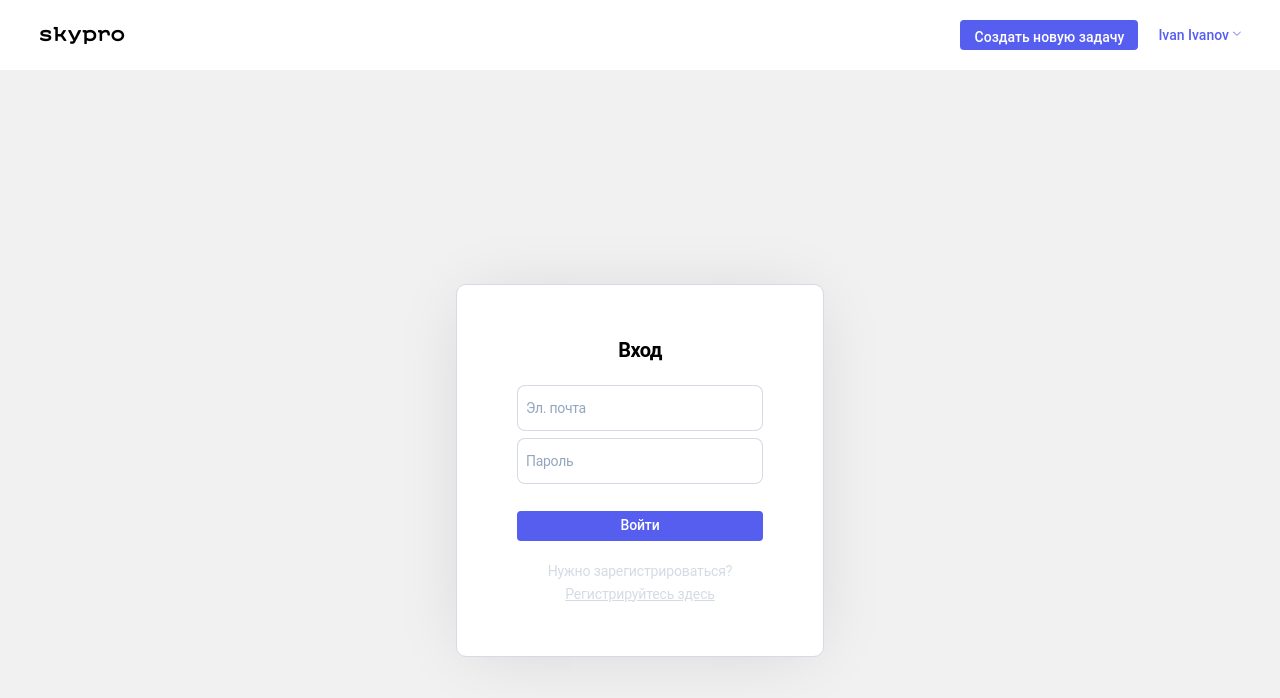
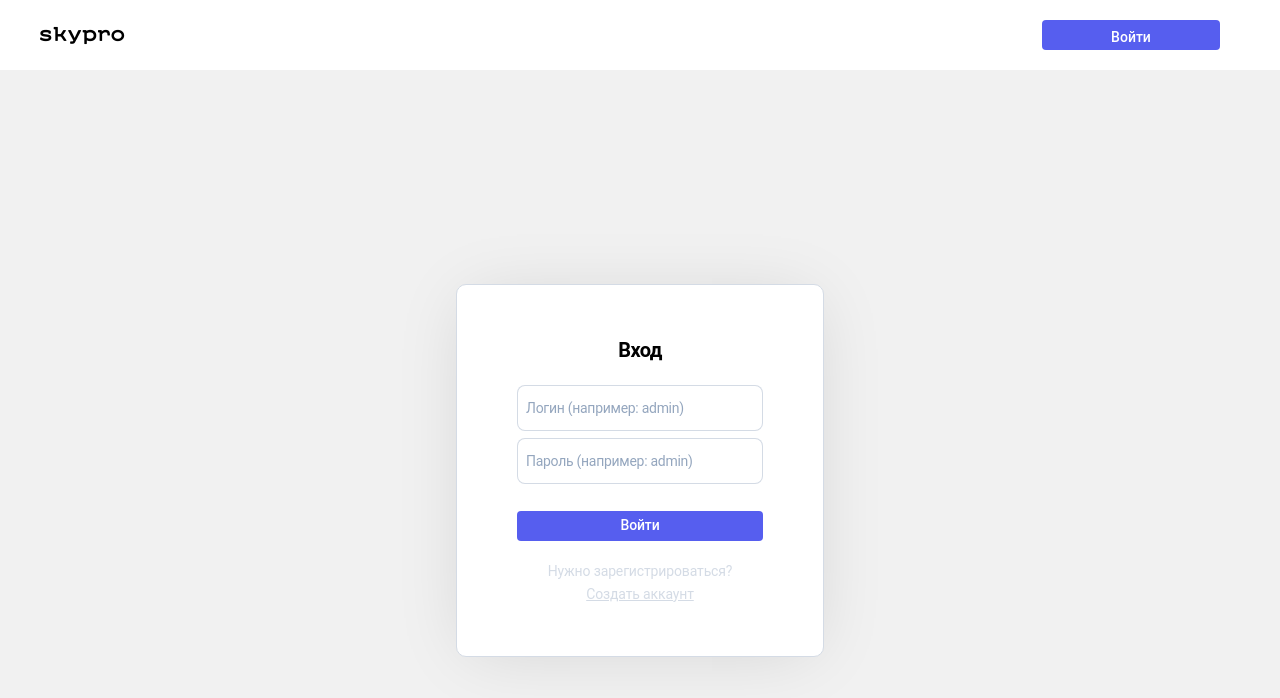
Before and after one commit to BOBERCHICKtg/skypro-kanban, a React (Vite) app: page /sign-in in a window 1280 px wide. Shown: the top 698 px of the page. Built offline with nearby package versions, Linux system fonts and the light colour scheme.

Commit message:
upDate-13.1

```diff
--- a/src/App.jsx
+++ b/src/App.jsx
@@ -1,7 +1,7 @@
+import { useState, useEffect } from "react";
 import { GlobalStyles } from "./GlobalStyles";
 import Header from "./components/Header/Header";
 import Main from "./components/pages/MainPage/MainPage";
-import { useState, useEffect, useCallback } from "react";
 import {
   Wraper,
   PopExit,
@@ -13,9 +13,8 @@ import {
 } from "./App.styles";
 import { Routes, Route, useNavigate, Navigate, Outlet } from "react-router-dom";
 import SignInPage from "./components/pages/SignInPage/SignInPage";
-import PopNewCard from "./components/pages/PopNewCard/PopNewCard";
+import SignUpPage from "./components/pages/SignUpPage/SignUpPage";
 
-// Компонент для защищённых маршрутов
 const ProtectedRoute = ({ isAllowed, redirectPath = "/sign-in", children }) => {
   if (!isAllowed) {
     return <Navigate to={redirectPath} replace />;
@@ -25,45 +24,29 @@ const ProtectedRoute = ({ isAllowed, redirectPath = "/sign-in", children }) => {
 
 function App() {
   const [loading, setLoading] = useState(false);
+  const [isAuth, setIsAuth] = useState(false);
+  const [user, setUser] = useState(null);
   const navigate = useNavigate();
-  const [isAuth, setIsAuth] = useState(() => {
-    // Проверяем авторизацию при первоначальной загрузке
-    return !!localStorage.getItem("authToken");
-  });
 
+  // Проверка авторизации при загрузке
   useEffect(() => {
-    setTimeout(() => {
-      setLoading(true);
-    }, 3000);
+    const token = localStorage.getItem("authToken");
+    const userData = localStorage.getItem("user");
+
+    if (token && userData) {
+      setIsAuth(true);
+      setUser(JSON.parse(userData));
+    }
+    setLoading(true);
   }, []);
 
-  const handleExitYes = () => {
+  const handleLogout = () => {
     localStorage.removeItem("authToken");
+    localStorage.removeItem("user");
     setIsAuth(false);
+    setUser(null);
     navigate("/sign-in");
   };
-
-  const handleExitNo = () => navigate("/");
-
-  const [words, setWords] = useState([]);
-  const [error, setError] = useState("");
-  const getWords = useCallback(async () => {
-    try {
-      setLoading(true);
-      const data = await fetchWords({
-        // пока у нас не реализована авторизация, передаём токен вручную
-        token: "bgc0b8awbwas6g5g5k5o5s5w606g37w3cc3bo3b83k39s3co3c83c03ck",
-      });
-      if (data) setWords(data);
-    } catch (err) {
-      setError(err.message);
-    } finally {
-      setLoading(false);
-    }
-  }, []);
-  useEffect(() => {
-    getWords();
-  }, [getWords]);
 
   return (
     <>
@@ -76,48 +59,41 @@ function App() {
               <div className="pop-exit__ttl">
                 <h2>Выйти из аккаунта?</h2>
               </div>
-              <form className="pop-exit__form" id="formExit" action="#">
+              <div className="pop-exit__form">
                 <PopExitFormGroup>
                   <PopExitYes
                     className="pop-exit__exit-yes _hover01"
-                    id="exitYes"
-                    onClick={handleExitYes}
+                    onClick={handleLogout}
                   >
                     Да, выйти
                   </PopExitYes>
                   <PopExitNo
                     className="pop-exit__exit-no _hover03"
-                    id="exitNo"
-                    onClick={handleExitNo}
+                    onClick={() => navigate("/")}
                   >
                     Нет, остаться
                   </PopExitNo>
                 </PopExitFormGroup>
-              </form>
+              </div>
             </PopExitBlock>
           </PopConteiner>
         </PopExit>
 
-        <Header />
+        {/* Шапка с передачей данных пользователя */}
+        <Header user={user} onLogout={handleLogout} />
 
+        {/* Маршруты */}
         <Routes>
-          {/* Публичные маршруты */}
           <Route
             path="/sign-in"
-            element={<SignInPage setIsAuth={setIsAuth} />}
+            element={<SignInPage setIsAuth={setIsAuth} setUser={setUser} />}
           />
-          <Route
-            path="/sign-in"
-            element={<SignInPage setIsAuth={setIsAuth} />}
-          />
-          <Route path="/PopNewCard" element={<PopNewCard />} />
+          <Route path="/sign-up" element={<SignUpPage />} />
 
-          {/* Защищённые маршруты */}
           <Route element={<ProtectedRoute isAllowed={isAuth} />}>
-            <Route path="/" element={<Main loading={loading} />} />
+            <Route path="/" element={<Main loading={loading} user={user} />} />
           </Route>
 
-          {/* Перенаправление для неавторизованных */}
           <Route
             path="*"
             element={<Navigate to={isAuth ? "/" : "/sign-in"} />}
--- a/src/components/Header/Header.jsx
+++ b/src/components/Header/Header.jsx
@@ -1,4 +1,5 @@
 import { useState } from "react";
+import { Link, useNavigate } from "react-router-dom";
 import PopUser from "../pages/PopUser/PopUser";
 import {
   SHeader,
@@ -10,12 +11,25 @@ import {
   Container,
 } from "./Header.styles";
 
-const Header = () => {
+const Header = ({ user, onLogout }) => {
   const [isUserPopupVisible, setUserPopupVisible] = useState(false);
+  const navigate = useNavigate();
 
   const toggleUserPopup = (e) => {
     e.preventDefault();
     setUserPopupVisible(!isUserPopupVisible);
+  };
+
+  const handleLogout = (e) => {
+    e.preventDefault();
+    onLogout();
+    setUserPopupVisible(false);
+    navigate("/sign-in");
+  };
+
+  const handleNewTask = (e) => {
+    e.preventDefault();
+    navigate("/new-task");
   };
 
   return (
@@ -23,23 +37,36 @@ const Header = () => {
       <Container className="container">
         <HeaderBlock>
           <HeaderLogo className="header__logo _show _light">
-            <a href="" target="_self">
-              <img src="images/logo.png" alt="logo" />
-            </a>
+            <Link to="/">
+              <img src="/images/logo.png" alt="logo" />
+            </Link>
           </HeaderLogo>
           <HeaderLogo className="header__logo _dark">
-            <a href="" target="_self">
-              <img src="images/logo_dark.png" alt="logo" />
-            </a>
+            <Link to="/">
+              <img src="/images/logo_dark.png" alt="logo" />
+            </Link>
           </HeaderLogo>
           <HeaderNav>
-            <ButtonMainNew id="btnMainNew">
-              <a href="#popNewCard">Создать новую задачу</a>
-            </ButtonMainNew>
-            <UserButton href="#user-set-target" onClick={toggleUserPopup}>
-              Ivan Ivanov
-            </UserButton>
-            {isUserPopupVisible && <PopUser />}
+            {user ? (
+              <>
+                <ButtonMainNew id="btnMainNew" onClick={handleNewTask}>
+                  Создать новую задачу
+                </ButtonMainNew>
+                <UserButton href="#user-set-target" onClick={toggleUserPopup}>
+                  {user.name || "Пользователь"}
+                </UserButton>
+                {isUserPopupVisible && (
+                  <PopUser onLogout={handleLogout} user={user} />
+                )}
+              </>
+            ) : (
+              <ButtonMainNew
+                id="btnSignIn"
+                onClick={() => navigate("/sign-in")}
+              >
+                Войти
+              </ButtonMainNew>
+            )}
           </HeaderNav>
         </HeaderBlock>
       </Container>
--- a/src/components/pages/SignInPage/SignInPage.jsx
+++ b/src/components/pages/SignInPage/SignInPage.jsx
@@ -1,4 +1,5 @@
-import { Link, useNavigate } from "react-router-dom"; // Добавлен импорт Link
+import { useState } from "react";
+import { useNavigate, Link } from "react-router-dom";
 import {
   ContainerSignIn,
   Modal,
@@ -10,22 +11,58 @@ import {
   FormGroup,
 } from "./SignInPage.styles";
 
-const SignInPage = ({ setIsAuth }) => {
+const SignInPage = ({ onSuccessfulAuth }) => {
   const navigate = useNavigate();
+  const [error, setError] = useState("");
+  const [isLoading, setIsLoading] = useState(false);
 
-  const handleSubmit = (e) => {
+  const handleSubmit = async (e) => {
     e.preventDefault();
+    setIsLoading(true);
+    setError("");
 
-    // Временная заглушка для демонстрации
-    const email = e.target.login.value;
-    const password = e.target.password.value;
+    try {
+      const login = e.target.login.value.trim();
+      const password = e.target.password.value.trim();
+      if (!login || !password) {
+        throw new Error("Все поля обязательны для заполнения");
+      }
 
-    if (email && password) {
-      localStorage.setItem("authToken", "demo-token");
-      setIsAuth(true);
-      navigate("/");
-    } else {
-      alert("Введите email и пароль");
+      const requestData = { login, password };
+      console.log("Отправляемые данные:", requestData);
+
+      const response = await fetch(
+        "https://webdev-hw-api.vercel.app/api/user/login",
+        {
+          method: "POST",
+          headers: {
+            "Content-Type": "application/json",
+          },
+          body: JSON.stringify(requestData),
+        }
+      );
+
+      const result = await response.json();
+      console.log("Ответ сервера:", result);
+
+      if (!response.ok) {
+        throw new Error(result.error || "Ошибка авторизации");
+      }
+
+      if (!result.token || !result.user) {
+        throw new Error("Неверный формат ответа сервера");
+      }
+
+      onSuccessfulAuth(result);
+    } catch (err) {
+      console.error("Ошибка авторизации:", err);
+      setError(
+        err.message.includes("Failed to fetch")
+          ? "Ошибка соединения с сервером. Проверьте интернет и попробуйте снова"
+          : err.message
+      );
+    } finally {
+      setIsLoading(false);
     }
   };
 
@@ -35,28 +72,46 @@ const SignInPage = ({ setIsAuth }) => {
         <ModalBlock>
           <ModalTitle>
             <h2>Вход</h2>
+            {error && (
+              <div
+                style={{
+                  color: "red",
+                  marginTop: "10px",
+                  padding: "8px",
+                  background: "#ffeeee",
+                  borderRadius: "4px",
+                }}
+              >
+                {error}
+              </div>
+            )}
           </ModalTitle>
-          <FormLogin id="formLogIn" onSubmit={handleSubmit}>
+          <FormLogin onSubmit={handleSubmit}>
             <Input
               type="text"
               name="login"
-              id="formlogin"
-              placeholder="Эл. почта"
+              placeholder="Логин (например: admin)"
               required
+              disabled={isLoading}
             />
             <Input
               type="password"
               name="password"
-              id="formpassword"
-              placeholder="Пароль"
+              placeholder="Пароль (например: admin)"
               required
+              minLength="3"
+              disabled={isLoading}
             />
-            <ButtonEnter type="submit" className="_hover01" id="btnEnter">
-              Войти
+            <ButtonEnter
+              type="submit"
+              disabled={isLoading}
+              style={{ opacity: isLoading ? 0.7 : 1 }}
+            >
+              {isLoading ? "Вход..." : "Войти"}
             </ButtonEnter>
             <FormGroup>
               <p>Нужно зарегистрироваться?</p>
-              <Link to="/sign-up">Регистрируйтесь здесь</Link>
+              <Link to="/sign-up">Создать аккаунт</Link>
             </FormGroup>
           </FormLogin>
         </ModalBlock>
--- a/src/services/api.js
+++ b/src/services/api.js
@@ -9,7 +9,6 @@ export async function fetchWords({ token }) {
       },
     });
     return data.data;
-    // когда работаем с axios, не забываем, что результат лежит в ключе datа
   } catch (error) {
     throw new Error(error.message);
   }
```
